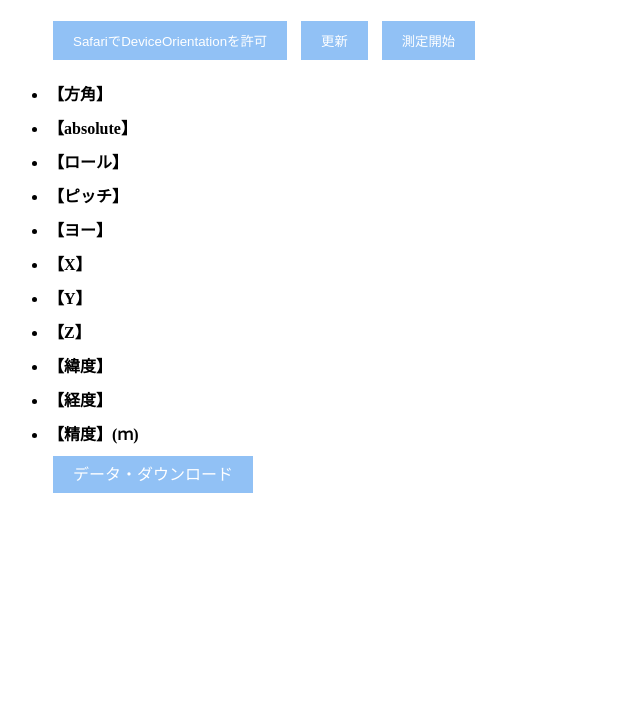
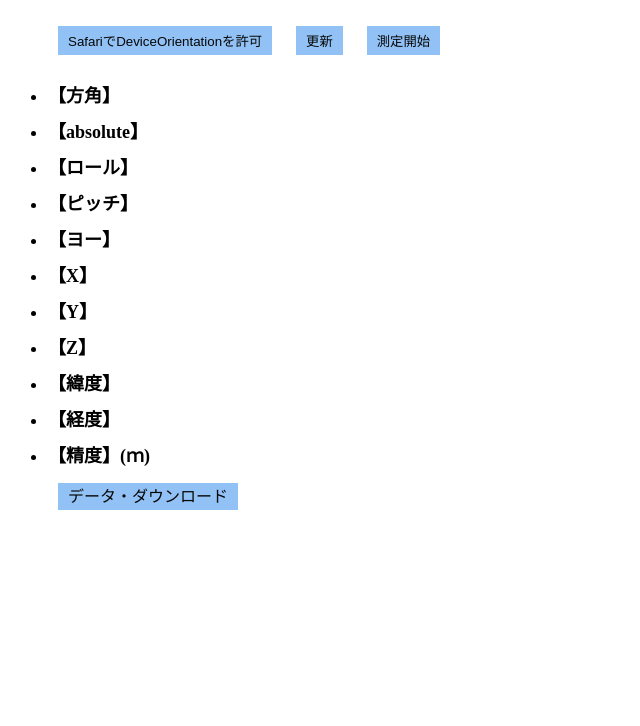
Before and after one commit to takabassa/race-sence, a plain HTML site: page index.html in a window 1280 px wide. Shown: the whole page, without its empty margins (0-640 px from the left). Drawn offline with Linux system fonts and the light colour scheme.

Commit message:
Update styles.css

```diff
--- a/styles.css
+++ b/styles.css
@@ -2,12 +2,12 @@
 
 /* ボタンのスタイル */
 .btn {
-    padding: 10px 20px;
+    padding: 5px 10px;
     background-color: hwb(211 57% 4%);
-    color: #fff;
+    color: #070707;
     border: none;
     cursor: pointer;
-    margin: 5px;
+    margin: 10px;
 }
 
 .btn:hover {
@@ -17,12 +17,12 @@
 /* データラベルのスタイル */
 .data-label {
     font-weight: bold;
-    font-size: 16px;
+    font-size: 18px;
     margin-top: 10px;
 }
 
 /* データのスタイル */
 .data {
-    font-size: 18px;
+    font-size: 20px;
     color: #333;
 }
```
